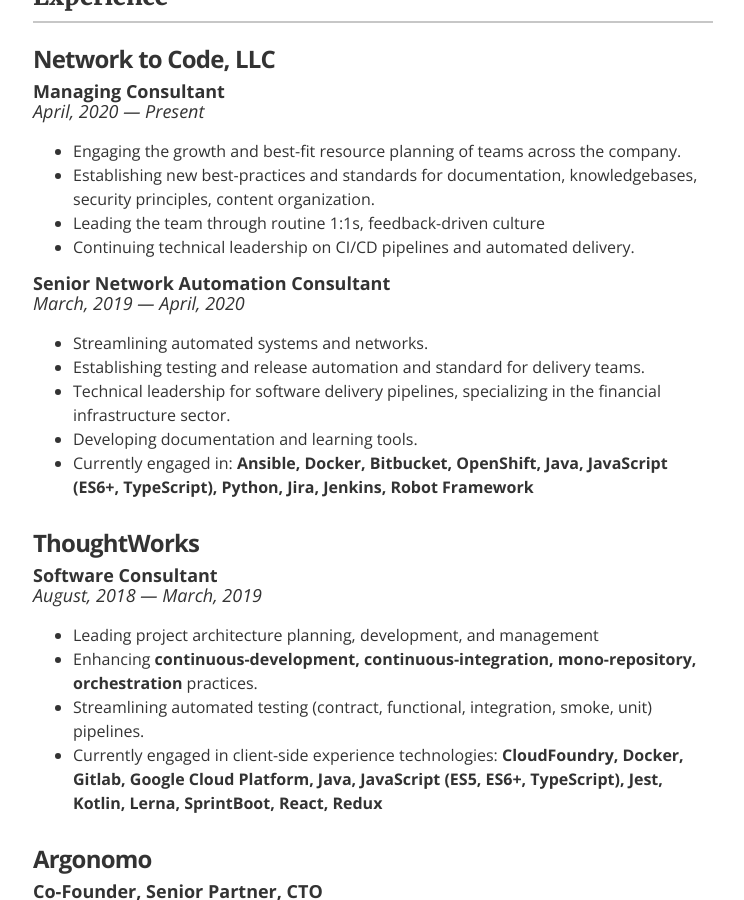
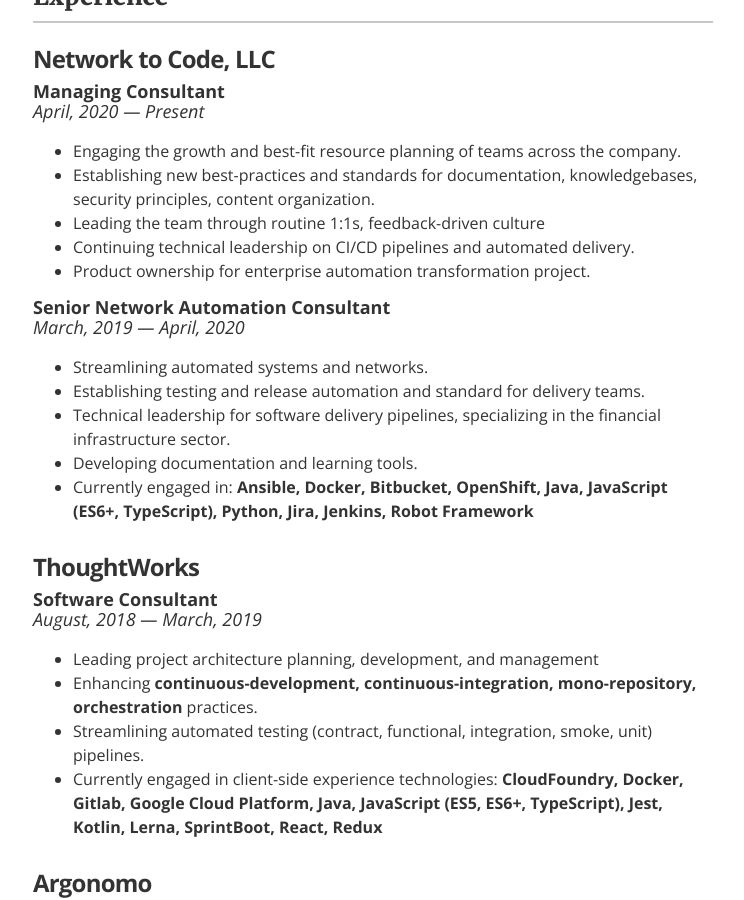
Before and after one commit to bryanculver/bryanculver.github.io, a Jekyll site: the page built from resume.html, in a window 1280 px wide and 900 px high, scrolled down 663 px. Shown: the whole window, without its empty margins (267-1011 px from the left). Built offline with Jekyll 4.4.1, drawn with Linux system fonts in a browser that asks for light colours.

Commit message:
Update resume (#28)

```diff
--- a/_layouts/resume.html
+++ b/_layouts/resume.html
@@ -72,6 +72,7 @@
             <li>Establishing new best-practices and standards for documentation, knowledgebases, security principles, content organization.</li>
             <li>Leading the team through routine 1:1s, feedback-driven culture </li>
             <li>Continuing technical leadership on CI/CD pipelines and automated delivery.</li>
+	    <li>Product ownership for enterprise automation transformation project.</li>
           </ul>
           <h4 class="resume-item-details" itemprop="description">Senior Network Automation Consultant <br /><span>March, 2019 &mdash; April, 2020</span></h4>
           <ul class="resume-item-list">
```
